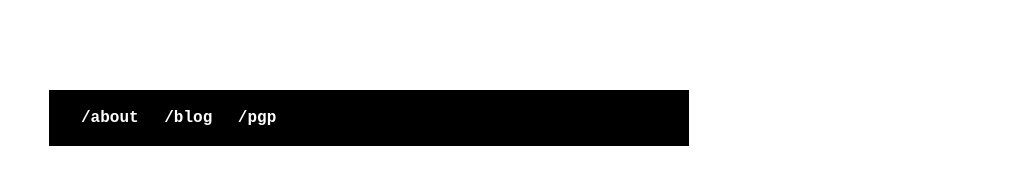
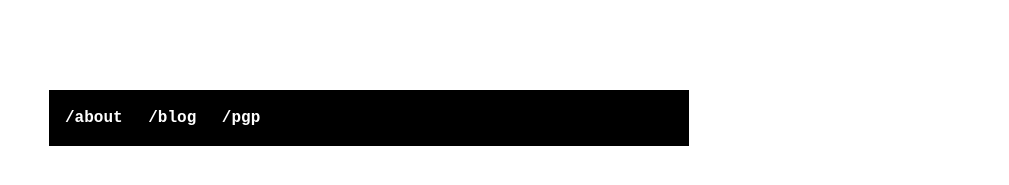
Before and after one commit to postmodern/postmodern.github.io, a Jekyll site: the page built from index.html, in a window 1280 px wide. Shown: the part 421-606 px from the top of the page, without its empty margins (271-1280 px from the left). Built offline with Jekyll 4.4.1, drawn with Linux system fonts in a browser that asks for light colours.

Commit message:
Remove left/right padding.

```diff
--- a/stylesheets/default.css
+++ b/stylesheets/default.css
@@ -52,7 +52,8 @@ main {
 
 main nav#menu {
 	min-width: 50vw;
-	padding: 1em;
+	padding-top: 1em;
+	padding-bottom: 1em;
 	color: white;
 	background-color: black;
 }
```
